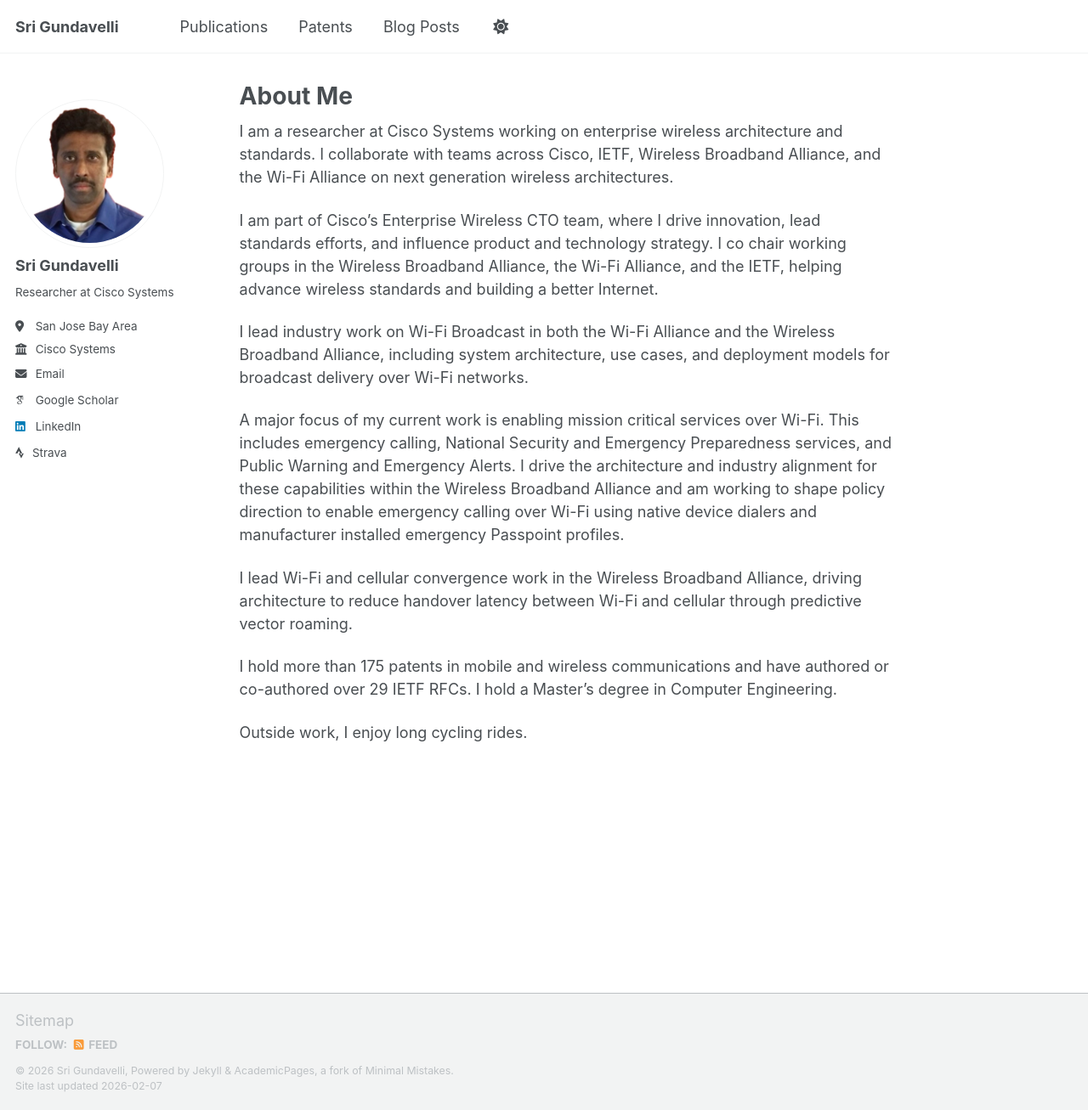
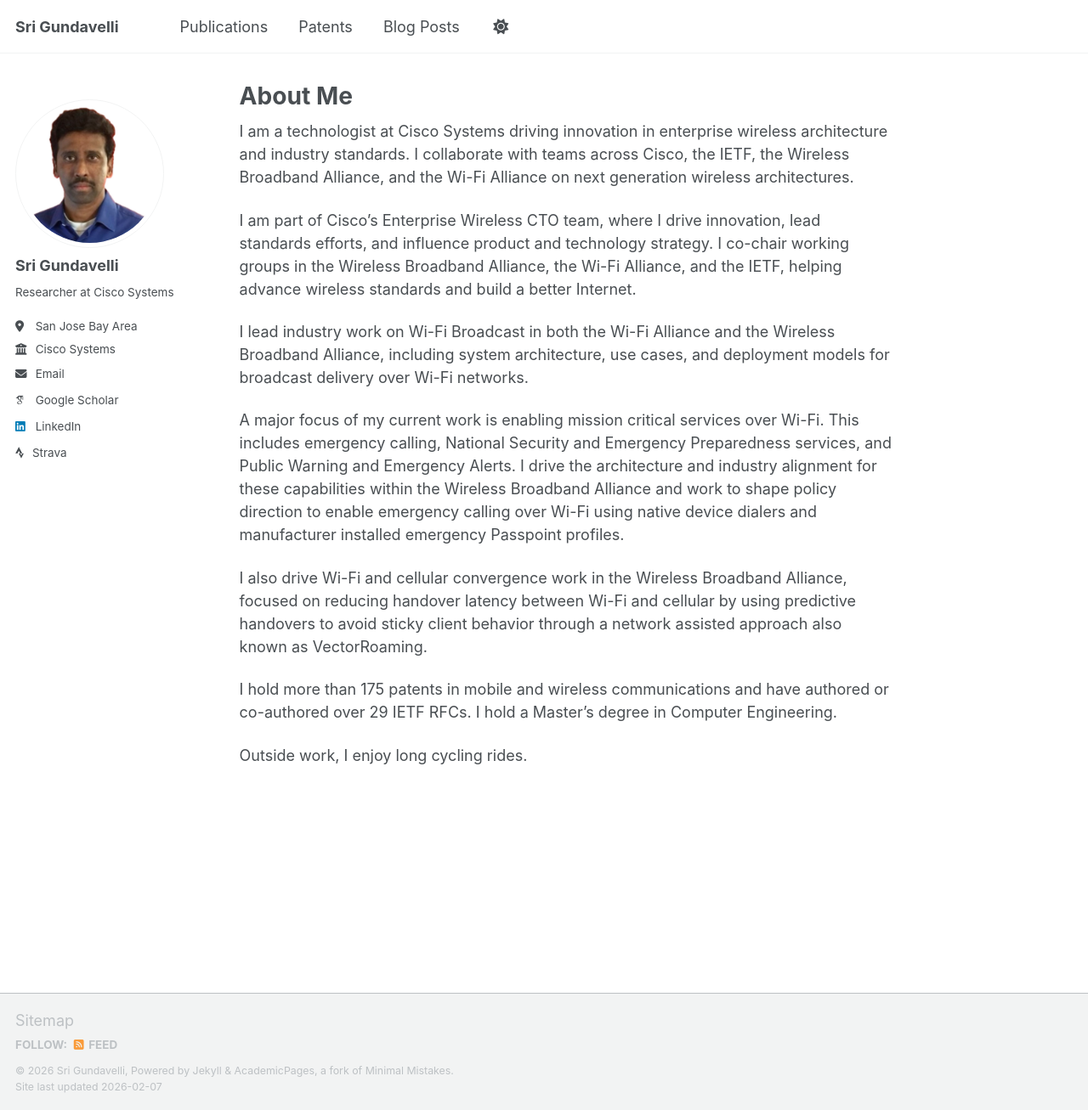
Before and after one commit to srigundavelli/srigundavelli.github.io, a Jekyll site: the page built from _pages/about.md, in a window 1280 px wide and 1307 px high. Shown: the whole window at 85% size. Built offline with Jekyll 4.4.1, drawn with Linux system fonts in a browser that asks for light colours; some web fonts are replaced; a script that is not in the unit is left out.

Commit message:
Update about.md

```diff
--- a/_pages/about.md
+++ b/_pages/about.md
@@ -7,15 +7,15 @@ redirect_from:
   - /about.html
 ---
 
-I am a researcher at Cisco Systems working on enterprise wireless architecture and standards. I collaborate with teams across Cisco, IETF, Wireless Broadband Alliance, and the Wi-Fi Alliance on next generation wireless architectures.
+I am a technologist at Cisco Systems driving innovation in enterprise wireless architecture and industry standards. I collaborate with teams across Cisco, the IETF, the Wireless Broadband Alliance, and the Wi-Fi Alliance on next generation wireless architectures.
 
-I am part of Cisco’s Enterprise Wireless CTO team, where I drive innovation, lead standards efforts, and influence product and technology strategy. I co chair working groups in the Wireless Broadband Alliance, the Wi-Fi Alliance, and the IETF, helping advance wireless standards and building a better Internet.
+I am part of Cisco’s Enterprise Wireless CTO team, where I drive innovation, lead standards efforts, and influence product and technology strategy. I co-chair working groups in the Wireless Broadband Alliance, the Wi-Fi Alliance, and the IETF, helping advance wireless standards and build a better Internet.
 
 I lead industry work on Wi-Fi Broadcast in both the Wi-Fi Alliance and the Wireless Broadband Alliance, including system architecture, use cases, and deployment models for broadcast delivery over Wi-Fi networks.
 
-A major focus of my current work is enabling mission critical services over Wi-Fi. This includes emergency calling, National Security and Emergency Preparedness services, and Public Warning and Emergency Alerts. I drive the architecture and industry alignment for these capabilities within the Wireless Broadband Alliance and am working to shape policy direction to enable emergency calling over Wi-Fi using native device dialers and manufacturer installed emergency Passpoint profiles.
+A major focus of my current work is enabling mission critical services over Wi-Fi. This includes emergency calling, National Security and Emergency Preparedness services, and Public Warning and Emergency Alerts. I drive the architecture and industry alignment for these capabilities within the Wireless Broadband Alliance and work to shape policy direction to enable emergency calling over Wi-Fi using native device dialers and manufacturer installed emergency Passpoint profiles.
 
-I lead Wi-Fi and cellular convergence work in the Wireless Broadband Alliance, driving architecture to reduce handover latency between Wi-Fi and cellular through predictive vector roaming.
+I also drive Wi-Fi and cellular convergence work in the Wireless Broadband Alliance, focused on reducing handover latency between Wi-Fi and cellular by using predictive handovers to avoid sticky client behavior through a network assisted approach also known as VectorRoaming.
 
 I hold more than 175 patents in mobile and wireless communications and have authored or co-authored over 29 IETF RFCs. I hold a Master’s degree in Computer Engineering.
 
```
